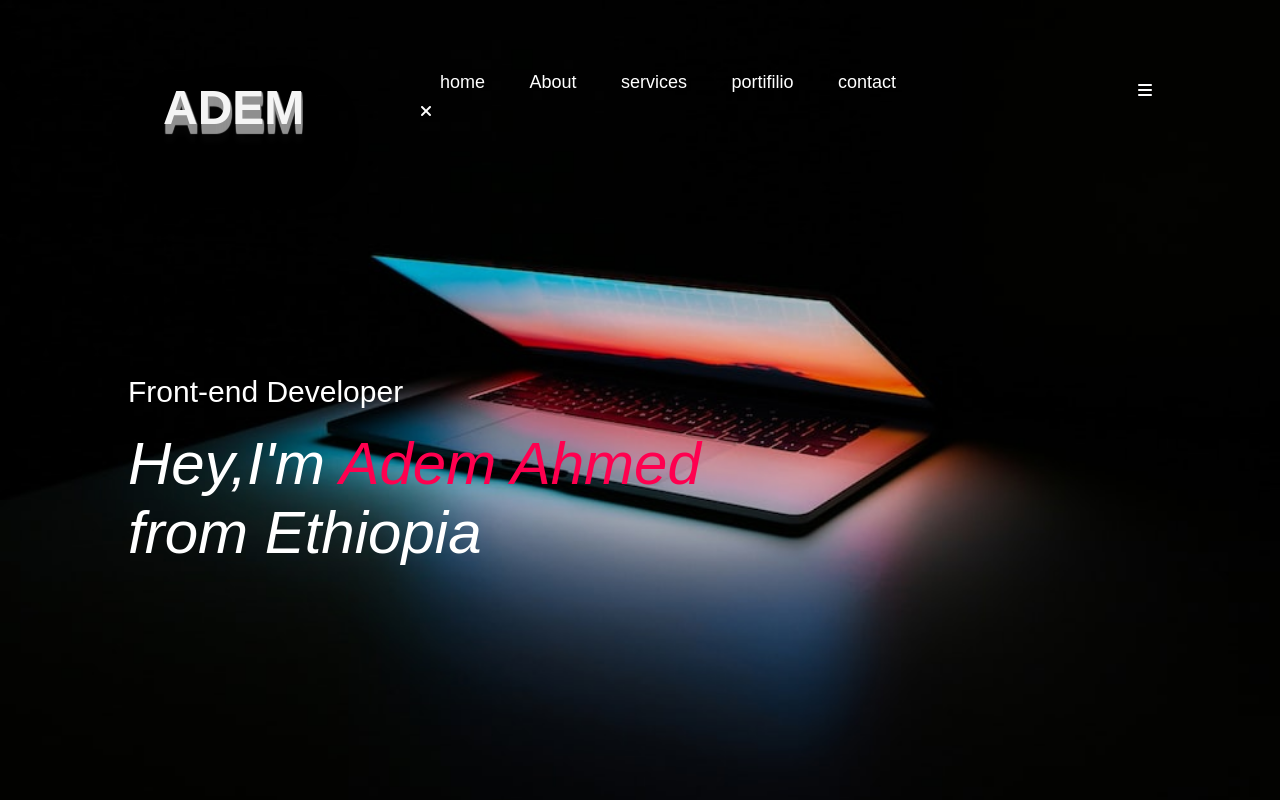
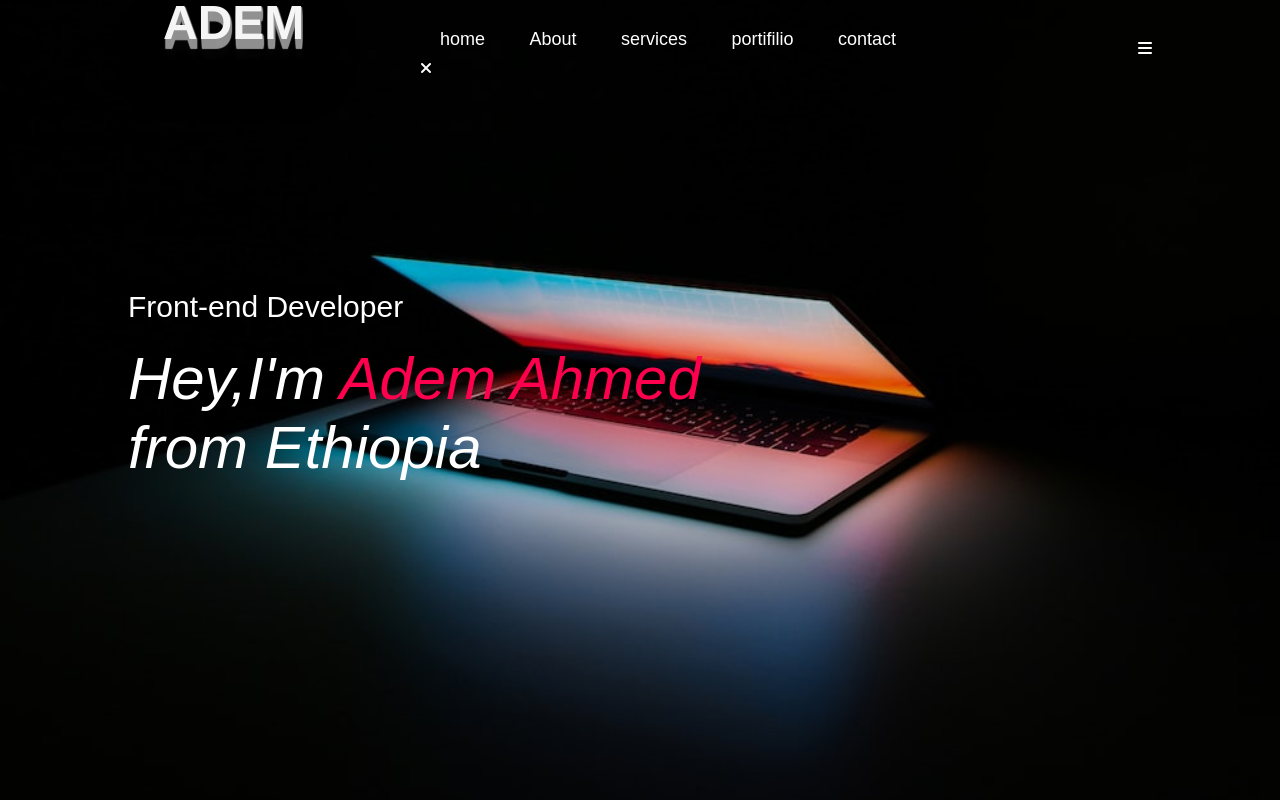
Before and after one commit to ademahmed23/personal-portfolio, a plain HTML site: page index.html in a window 1280 px wide. Shown: the top 800 px of the page. Drawn offline with Linux system fonts and the light colour scheme.

Commit message:
Update cas.css

```diff
--- a/cas.css
+++ b/cas.css
@@ -36,8 +36,7 @@ nav{
     display: inline-block;
     width: 70px;
     height: 60px;
-    border-radius: 10px;
-    margin-top:100px;
+    margin-top:15px;
 
         top: 50%;
     right:20%;
@@ -61,8 +60,6 @@ nav{
     1px 22px 10px rgba(16,16,16,0.2),
     1px 25px 35px rgba(16,16,16,0.2),
     1px 30px 60px rgba(16,16,16,0.4);
-    animation-name: p;
-    animation: rotate 2s ease-in-out alternate infinite;
 }
 nav ul li{
     display: inline-block;
```
